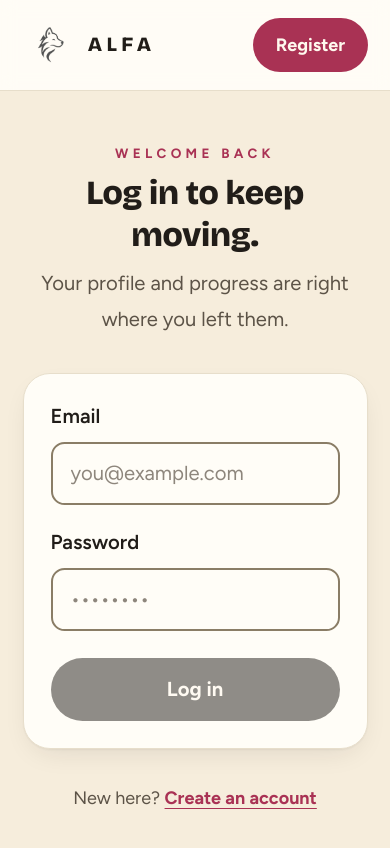
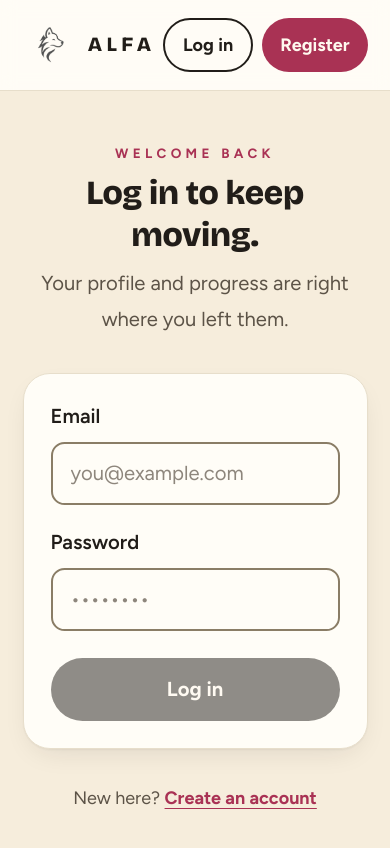
Before and after one commit to sleepyjen4/flexithon_accessibility, a Next.js app: page /login in a window 390 px wide. Shown: the top 848 px of the page. Built offline with nearby package versions, Linux system fonts and the light colour scheme.

Commit message:
add missing login button at welcome nav'

```diff
--- a/components/WelcomeNav.tsx
+++ b/components/WelcomeNav.tsx
@@ -24,13 +24,13 @@ export function WelcomeNav() {
         <nav aria-label="Account" className="flex items-center gap-2 sm:gap-3">
           <Link
             href="/login"
-            className="hidden min-h-12 items-center rounded-full px-4 text-base font-bold text-ink transition-colors hover:bg-mint sm:inline-flex"
+            className="inline-flex min-h-12 items-center justify-center rounded-full border-2 border-ink px-4 text-base font-bold text-ink transition-colors hover:bg-mint sm:px-5"
           >
             Log in
           </Link>
           <Link
             href="/register"
-            className="inline-flex min-h-12 items-center justify-center rounded-full bg-raspberry px-5 text-base font-bold text-milk transition-colors hover:bg-[#8f2a47]"
+            className="inline-flex min-h-12 items-center justify-center rounded-full bg-raspberry px-4 text-base font-bold text-milk transition-colors hover:bg-[#8f2a47] sm:px-5"
           >
             Register
           </Link>
```
